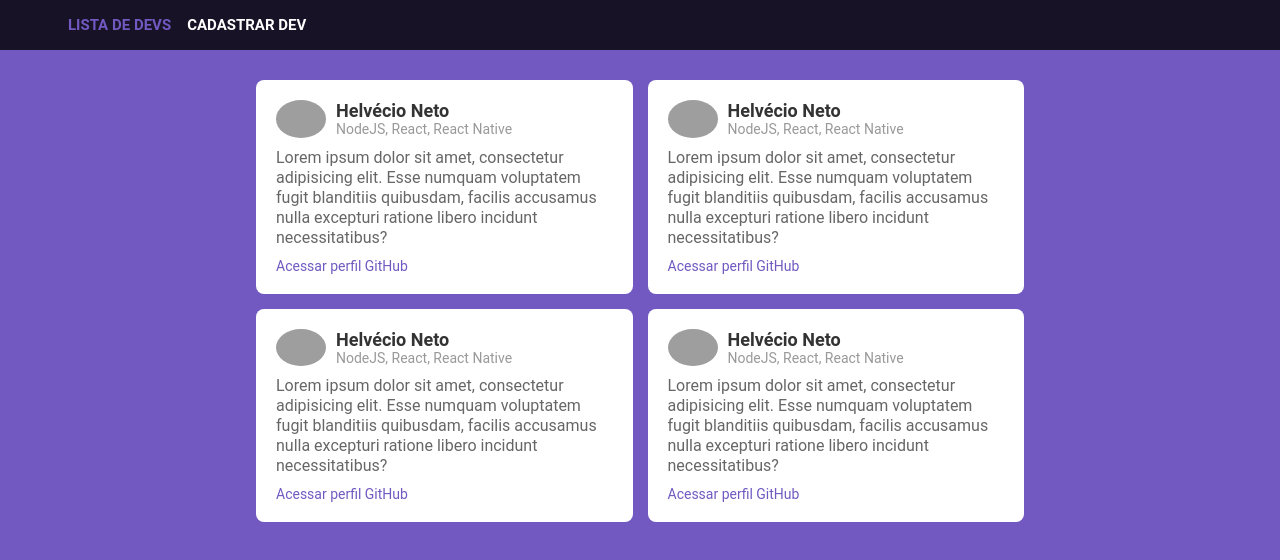
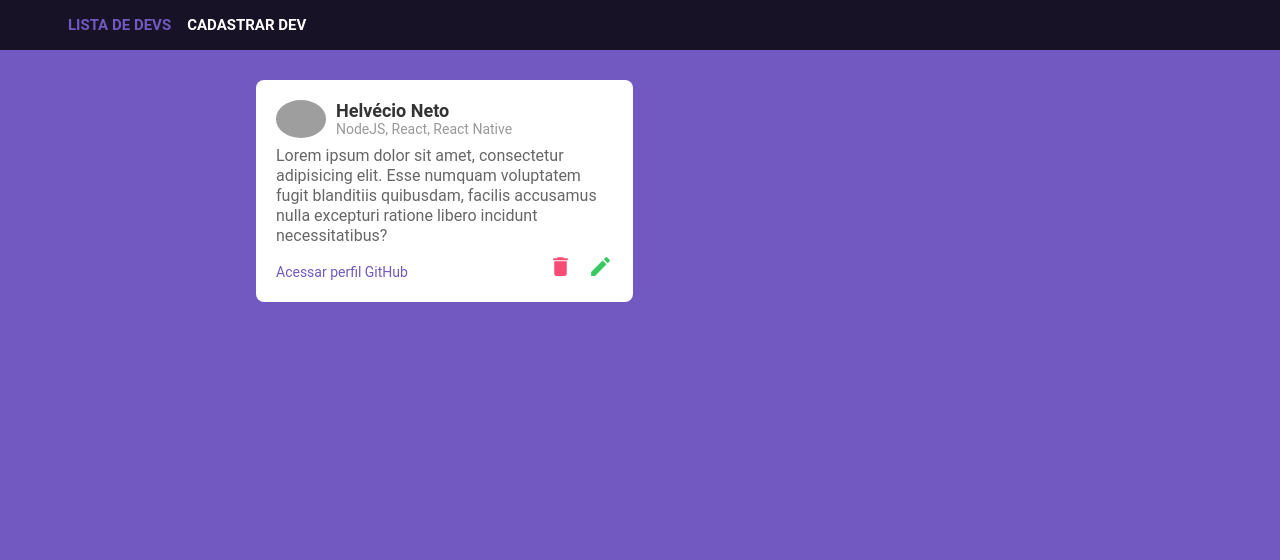
Before and after one commit to netohelvecio/Omnistack10.0, a React (Create React App) app in the folder frontend/: page / in a window 1280 px wide. Shown: the top 560 px of the page. Built offline with nearby package versions, Linux system fonts and the light colour scheme; grey boxes are pictures that could not be loaded; the HTML template or start-up script is replaced by a standard one.

Commit message:
Adicinando butttons de edit e dele na lista

```diff
--- a/frontend/src/pages/EditDev/index.js
+++ b/frontend/src/pages/EditDev/index.js
@@ -1,10 +1,15 @@
 import React from 'react';
 
+import history from '../../services/history';
 import AvatarInput from '../../components/AvatarInput';
 
 import { Container, Coordinates } from './styles';
 
 export default function EditDev() {
+  function handleCancelation() {
+    history.push('/');
+  }
+
   return (
     <Container>
       <strong>Editar Dev</strong>
@@ -36,7 +41,9 @@ export default function EditDev() {
         <button type="submit">Salvar</button>
       </form>
 
-      <button type="button">Cancelar</button>
+      <button type="button" onClick={handleCancelation}>
+        Cancelar
+      </button>
     </Container>
   );
 }
--- a/frontend/src/pages/ListDev/index.js
+++ b/frontend/src/pages/ListDev/index.js
@@ -1,10 +1,18 @@
 import React from 'react';
+import { MdDelete, MdEdit } from 'react-icons/md';
 
+import history from '../../services/history';
 import Header from '../../components/Header';
 
-import { Container, Dev } from './styles';
+import { Container, Dev, Options } from './styles';
 
 export default function ListDev() {
+  function handleEdit() {
+    history.push('/edit');
+  }
+
+  function handleDelete() {}
+
   return (
     <>
       <Header />
@@ -30,73 +38,20 @@ export default function ListDev() {
               nulla excepturi ratione libero incidunt necessitatibus?
             </p>
 
-            <a href="https://github.com/netohelvecio">Acessar perfil GitHub</a>
-          </Dev>
-
-          <Dev>
-            <header>
-              <img
-                src="https://api.adorable.io/avatars/124/omegalul.png"
-                alt="Avatar"
-              />
+            <Options>
+              <a href="https://github.com/netohelvecio">
+                Acessar perfil GitHub
+              </a>
 
               <div>
-                <strong>Helvécio Neto</strong>
-                <span>NodeJS, React, React Native</span>
+                <button type="button">
+                  <MdDelete color="#f64c75" size={25} onClick={handleDelete} />
+                </button>
+                <button type="button">
+                  <MdEdit color="#36c95f" size={25} onClick={handleEdit} />
+                </button>
               </div>
-            </header>
-
-            <p>
-              Lorem ipsum dolor sit amet, consectetur adipisicing elit. Esse
-              numquam voluptatem fugit blanditiis quibusdam, facilis accusamus
-              nulla excepturi ratione libero incidunt necessitatibus?
-            </p>
-
-            <a href="https://github.com/netohelvecio">Acessar perfil GitHub</a>
-          </Dev>
-
-          <Dev>
-            <header>
-              <img
-                src="https://api.adorable.io/avatars/124/omegalul.png"
-                alt="Avatar"
-              />
-
-              <div>
-                <strong>Helvécio Neto</strong>
-                <span>NodeJS, React, React Native</span>
-              </div>
-            </header>
-
-            <p>
-              Lorem ipsum dolor sit amet, consectetur adipisicing elit. Esse
-              numquam voluptatem fugit blanditiis quibusdam, facilis accusamus
-              nulla excepturi ratione libero incidunt necessitatibus?
-            </p>
-
-            <a href="https://github.com/netohelvecio">Acessar perfil GitHub</a>
-          </Dev>
-
-          <Dev>
-            <header>
-              <img
-                src="https://api.adorable.io/avatars/124/omegalul.png"
-                alt="Avatar"
-              />
-
-              <div>
-                <strong>Helvécio Neto</strong>
-                <span>NodeJS, React, React Native</span>
-              </div>
-            </header>
-
-            <p>
-              Lorem ipsum dolor sit amet, consectetur adipisicing elit. Esse
-              numquam voluptatem fugit blanditiis quibusdam, facilis accusamus
-              nulla excepturi ratione libero incidunt necessitatibus?
-            </p>
-
-            <a href="https://github.com/netohelvecio">Acessar perfil GitHub</a>
+            </Options>
           </Dev>
         </ul>
       </Container>
--- a/frontend/src/pages/ListDev/styles.js
+++ b/frontend/src/pages/ListDev/styles.js
@@ -48,15 +48,35 @@ export const Dev = styled.li`
     font-size: 16px;
     color: #666;
     line-height: 20px;
-    margin: 10px 0;
+    margin: 8px 0;
   }
+`;
+
+export const Options = styled.div`
+  display: flex;
+  justify-content: space-between;
 
   a {
     color: #7159c1;
-    margin-top: 20px;
+    margin-top: 10px;
 
     &:hover {
       opacity: 0.9;
     }
   }
+
+  div {
+    display: flex;
+    justify-content: space-between;
+    align-items: flex-end;
+
+    button {
+      border: 0;
+      background: #fff;
+
+      & + button {
+        margin-left: 15px;
+      }
+    }
+  }
 `;
```
